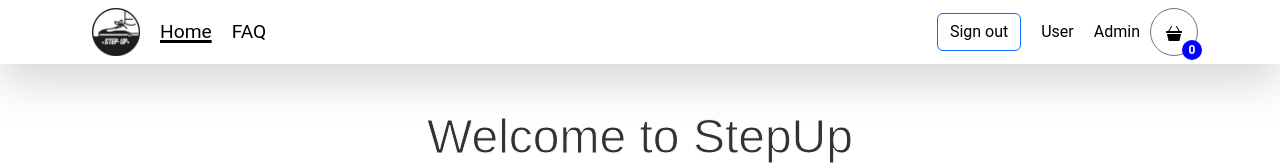
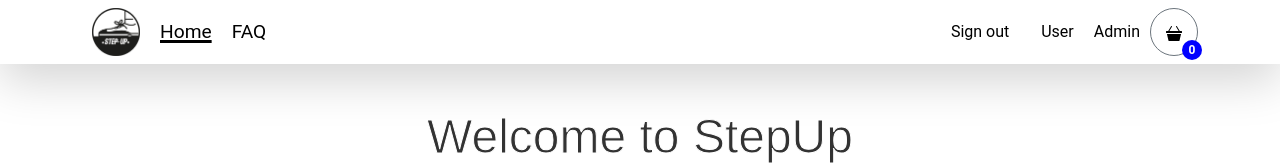
Before and after one commit to Knightrider85/slutprojekt8-main, a React (Vite) app in the folder client/: page / in a window 1280 px wide. Shown: the top 165 px of the page. Built offline with nearby package versions, Linux system fonts and the light colour scheme.

Commit message:
sign in/out button in navbar

```diff
--- a/client/src/components/LoginButton.tsx
+++ b/client/src/components/LoginButton.tsx
@@ -19,6 +19,7 @@
         style={{
           backgroundColor: "white",
           color: "black",
+          border: "0px",
         }}
       >
         {isLoggedIn ? <span>Sign in</span> : <span>Sign out</span>}
```
